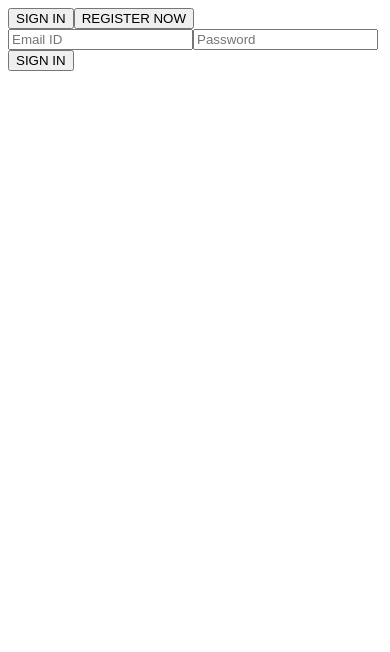
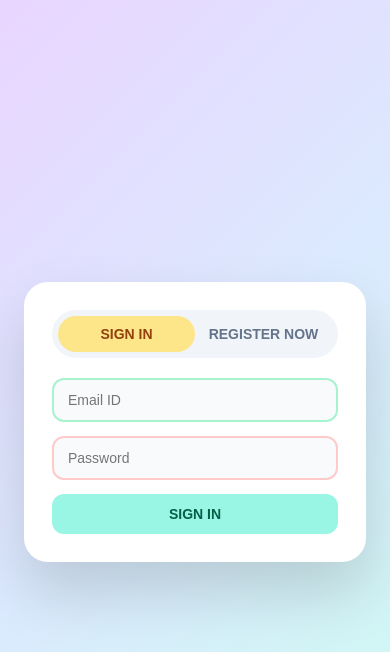
Before and after one commit to arshithaManaf7034/notes-frontend, a Next.js app: page / in a window 390 px wide. Shown: the top 652 px of the page. Built offline with nearby package versions, Linux system fonts and the light colour scheme; no server answers.

Commit message:
Update globals.css

```diff
--- a/styles/globals.css
+++ b/styles/globals.css
@@ -1,5 +1,122 @@
+/* ======================================================
+   GLOBAL BASE
+====================================================== */
+* {
+  box-sizing: border-box;
+}
 
+body {
+  margin: 0;
+  font-family: Inter, system-ui, -apple-system, BlinkMacSystemFont;
+  background: #f8fafc;
+  color: #0f172a;
+}
 
+button {
+  cursor: pointer;
+  border: none;
+}
+
+button:hover {
+  opacity: 0.9;
+}
+
+button:focus-visible,
+input:focus-visible,
+textarea:focus-visible {
+  outline: 2px solid #38bdf8;
+  outline-offset: 2px;
+}
+
+/* ======================================================
+   AUTH PAGE (LOGIN / REGISTER)
+====================================================== */
+.auth-wrapper {
+  min-height: 100vh;
+  display: grid;
+  place-items: center;
+  background: linear-gradient(
+    135deg,
+    #e9d5ff,
+    #dbeafe,
+    #ccfbf1
+  );
+  padding: 24px;
+}
+
+.auth-card {
+  width: 420px;
+  background: white;
+  border-radius: 24px;
+  padding: 28px;
+  box-shadow: 0 30px 60px rgba(0, 0, 0, 0.15);
+}
+
+.auth-tabs {
+  display: flex;
+  background: #f1f5f9;
+  border-radius: 999px;
+  padding: 6px;
+  margin-bottom: 20px;
+}
+
+.auth-tab {
+  flex: 1;
+  padding: 10px 0;
+  border-radius: 999px;
+  font-weight: 600;
+  font-size: 14px;
+  color: #64748b;
+  background: transparent;
+  transition: all 0.2s ease;
+}
+
+.auth-tab.active {
+  background: #fde68a;
+  color: #92400e;
+}
+
+.auth-body input {
+  width: 100%;
+  padding: 12px 14px;
+  border-radius: 12px;
+  border: 2px solid transparent;
+  margin-bottom: 14px;
+  font-size: 14px;
+  background: #f8fafc;
+}
+
+.auth-body input:nth-of-type(1) {
+  border-color: #a7f3d0;
+}
+
+.auth-body input[type="password"] {
+  border-color: #fecaca;
+}
+
+.auth-body input:focus {
+  background: white;
+}
+
+.auth-body button {
+  width: 100%;
+  padding: 12px;
+  border-radius: 12px;
+  background: #99f6e4;
+  color: #065f46;
+  font-weight: 700;
+  font-size: 14px;
+  transition: transform 0.15s ease, box-shadow 0.15s ease;
+}
+
+.auth-body button:hover {
+  transform: translateY(-1px);
+  box-shadow: 0 10px 20px rgba(0, 0, 0, 0.12);
+}
+
+/* ======================================================
+   NOTES PAGE
+====================================================== */
 .topbar {
   display: flex;
   justify-content: space-between;
@@ -15,6 +132,15 @@
   font-size: 14px;
   color: #475569;
 }
+
+.logout-btn {
+  background: #b7e9ec;
+  padding: 8px 16px;
+  border-radius: 999px;
+  font-size: 14px;
+  font-weight: 600;
+}
+
 .notes-grid {
   display: grid;
   grid-template-columns: repeat(auto-fill, minmax(220px, 1fr));
@@ -30,21 +156,31 @@
   flex-direction: column;
   justify-content: space-between;
   box-shadow: 0 8px 18px rgba(0, 0, 0, 0.08);
+  transition: transform 0.2s ease, box-shadow 0.2s ease;
+}
+
+.note-card:hover {
+  transform: translateY(-4px);
+  box-shadow: 0 14px 28px rgba(0, 0, 0, 0.12);
 }
 
 .note-card h3 {
   margin: 0 0 10px 0;
+  font-size: 16px;
+  font-weight: 700;
 }
 
 .note-card p {
   font-size: 14px;
   color: #333;
+  line-height: 1.45;
 }
 
 .note-footer {
   margin-top: 10px;
   font-size: 13px;
 }
+
 .note-footer small {
   color: #475569;
   font-size: 12px;
@@ -54,41 +190,26 @@
   text-decoration: underline;
 }
 
+/* ======================================================
+   NOTE COLORS
+====================================================== */
+.bg-yellow { background-color: #fde68a; }
+.bg-orange { background-color: #fdba74; }
+.bg-purple { background-color: #e9d5ff; }
+.bg-green { background-color: #bbf7d0; }
+.bg-blue { background-color: #bae6fd; }
 
+/* ======================================================
+   MOBILE
+====================================================== */
+@media (max-width: 640px) {
+  .topbar {
+    flex-direction: column;
+    gap: 10px;
+    align-items: flex-start;
+  }
 
-.bg-yellow {
-  background-color: #fde68a;
+  .auth-card {
+    width: 100%;
+  }
 }
-
-.bg-orange {
-  background-color: #fdba74;
-}
-
-.bg-purple {
-  background-color: #e9d5ff;
-}
-
-.bg-green {
-  background-color: #bbf7d0;
-}
-
-.bg-blue {
-  background-color: #bae6fd;
-}
-.logout-btn {
-  background: #b7e9ec;
-  padding: 8px 16px;
-  border-radius: 999px;
-  font-size: 14px;
-}
-.note-card {
-  transition: transform 0.2s ease, box-shadow 0.2s ease;
-}
-
-.note-card:hover {
-  transform: translateY(-4px);
-  box-shadow: 0 14px 28px rgba(0, 0, 0, 0.12);
-}
-button:hover {
-  opacity: 0.9;
-}
```
